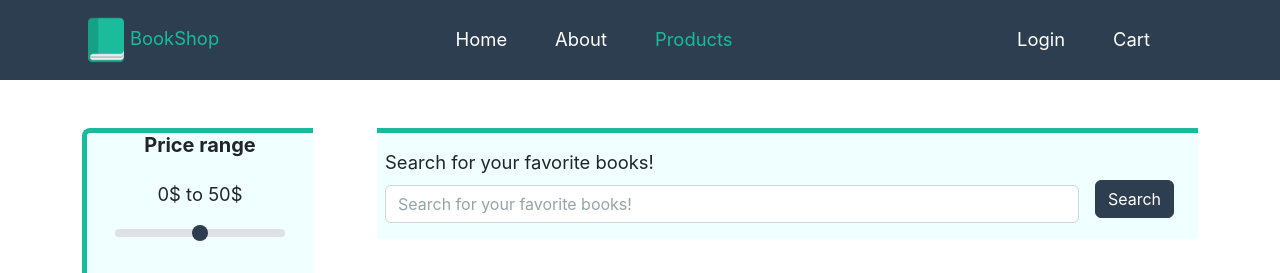
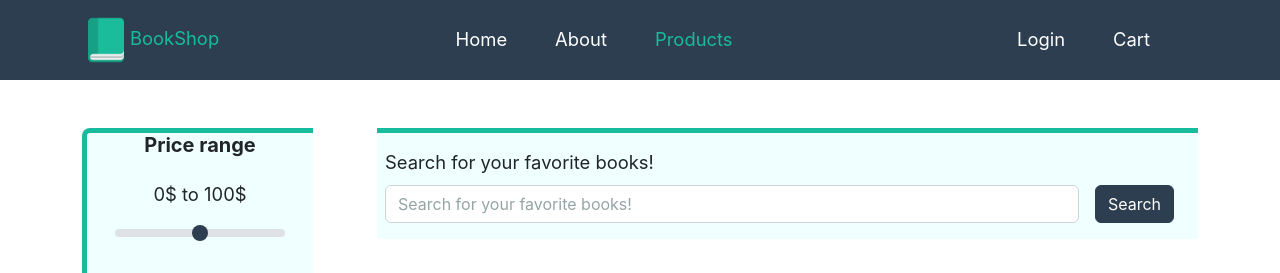
Before and after one commit to KizEvo/bookshop-project, a React (Create React App) app in the folder client/: page /products in a window 1280 px wide. Shown: the top 273 px of the page. Built offline with nearby package versions, Linux system fonts and the light colour scheme; no server answers.

Commit message:
Removed redundant codes, fixed ScrollablePriceRange to now only work in BigFilterForm

```diff
--- a/client/src/App.css
+++ b/client/src/App.css
@@ -134,7 +134,7 @@ USER PAGE CSS
 
 .product-search-btn {
   height: 38px;
-  margin-top: 1.7rem;
+  margin-top: 2.25rem;
   margin-left: 1rem;
   margin-right: 1rem;
 }
--- a/client/src/components/ProductDisplay.js
+++ b/client/src/components/ProductDisplay.js
@@ -9,7 +9,6 @@ const ProductDisplay = () => {
     isFetchingProduct,
     fetchProduct,
     products,
-    isProductUpdated,
     search,
     numberOfPages,
     page,
@@ -21,7 +20,7 @@ const ProductDisplay = () => {
     return () => {
       abortController.abort()
     }
-  }, [isProductUpdated, search, page])
+  }, [search, page])
 
   if (isFetchingProduct) {
     return <Loading pageLoading={isFetchingProduct} />
--- a/client/src/components/ScrollablePriceRange.js
+++ b/client/src/components/ScrollablePriceRange.js
@@ -2,9 +2,11 @@ import { useState, useEffect } from 'react'
 import { useAppContext } from '../context/appContext'
 import useDebounce from '../hooks/useDebounce'
 
+const maxPriceValue = 100
+
 const ScrollablePriceRange = () => {
   const { getSearchProductInput } = useAppContext()
-  const [priceValue, setPriceValue] = useState(50)
+  const [priceValue, setPriceValue] = useState(maxPriceValue)
 
   const debounceSearch = useDebounce(priceValue, 700)
 
--- a/client/src/components/SearchFormUser.js
+++ b/client/src/components/SearchFormUser.js
@@ -17,11 +17,6 @@ const SearchFormUser = () => {
     getSearchProductInput(query)
   }
 
-  useEffect(() => {
-    const query = { name: searchName.name }
-    getSearchProductInput(query)
-  }, [])
-
   return (
     <Form onSubmit={handleSubmit}>
       <div className='d-flex align-items-center'>
```
